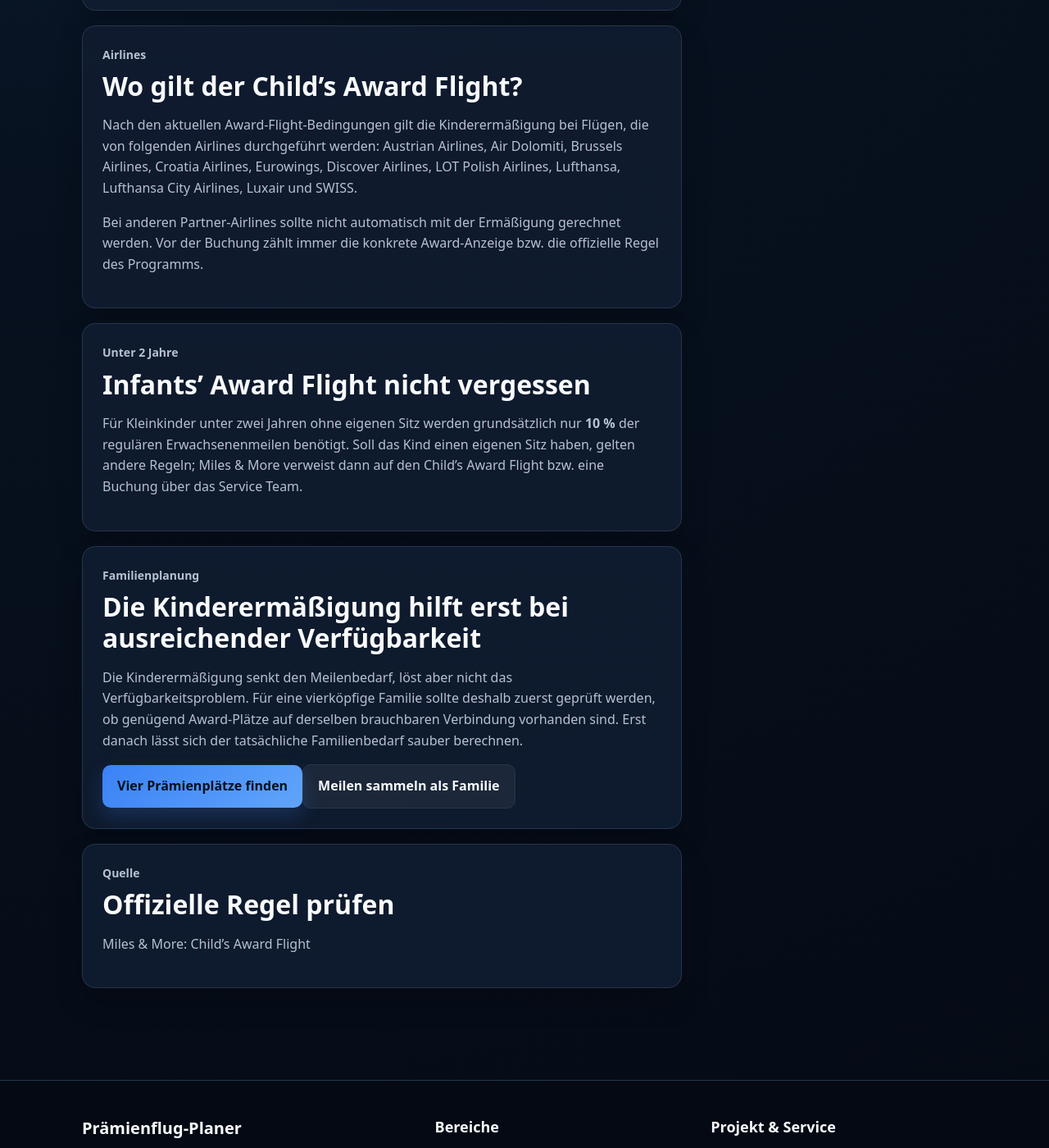
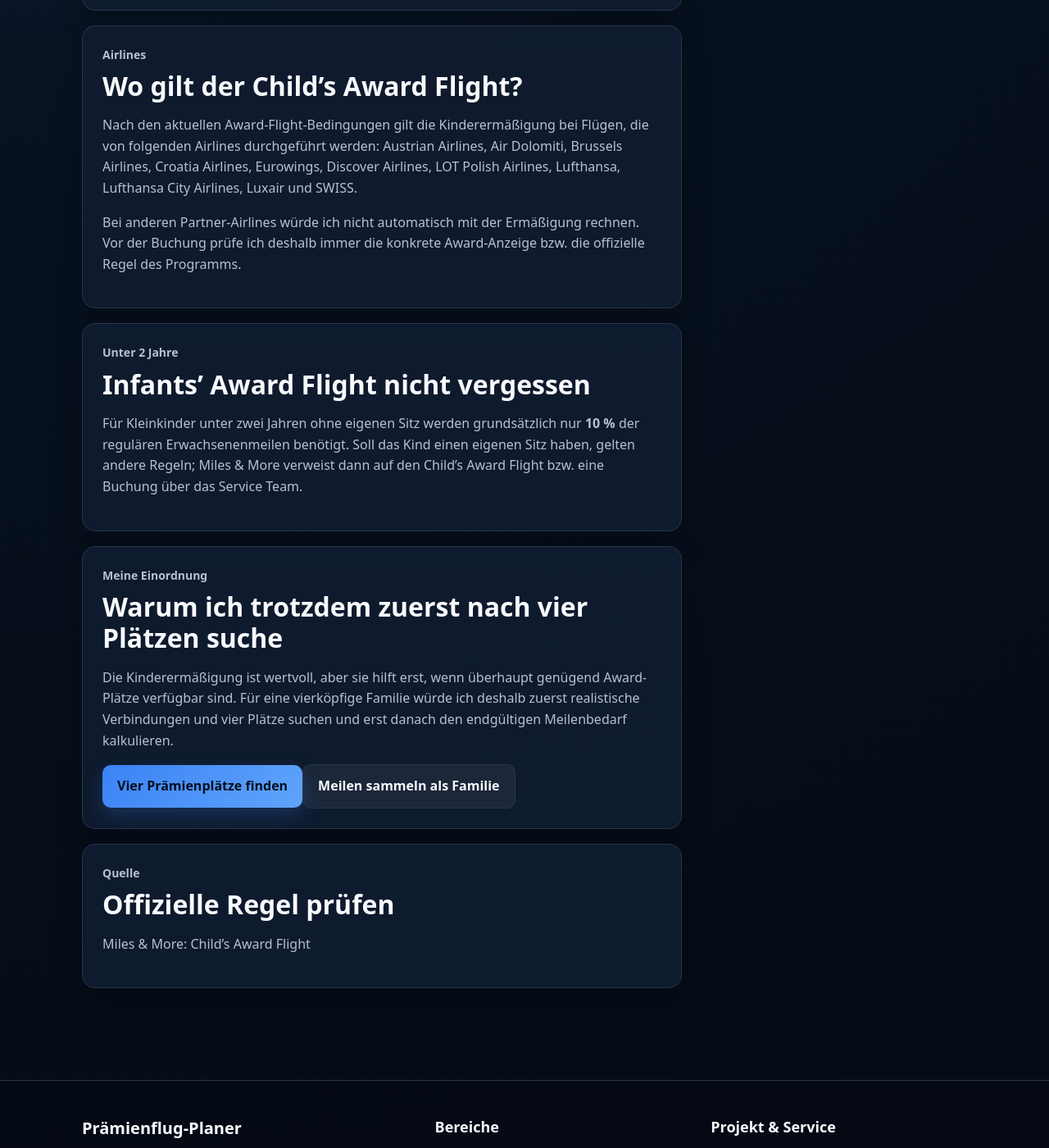
Before and after one commit to Praemienflug-Planer/miles-planer, a Jekyll site: the page built from childs-award-flight-kinder-meilen/index.html, in a window 1280 px wide and 1400 px high, scrolled down 1050 px. Shown: the whole window at 82% size. Built offline with Jekyll 4.4.1, drawn with Linux system fonts in a browser that asks for light colours.

Commit message:
Restore personal family-planning voice on Child's Award guide

```diff
--- a/childs-award-flight-kinder-meilen/index.html
+++ b/childs-award-flight-kinder-meilen/index.html
@@ -7,8 +7,8 @@ canonical: "https://praemienflug-planer.de/childs-award-flight-kinder-meilen/"
 <section class="hero hero-small"><div class="container hero-grid seo-hero-grid"><div><p class="eyebrow">Kinder & Meilen</p><h1>Child’s Award Flight: 25 % weniger Meilen für Kinder</h1><p class="hero-text">Bei berechtigten Miles-&amp;-More-Award-Flights sparen Kinder zwischen {{ site.data.family.child_award.age_min }} und {{ site.data.family.child_award.age_max }} Jahren aktuell {{ site.data.family.child_award.discount_percent }} % der regulär benötigten Meilen. Bei zwei Kindern kann das den Familienbedarf spürbar senken.</p><div class="hero-actions"><a class="btn btn-primary" href="/rechner/">Familienbedarf berechnen</a><a class="btn btn-secondary" href="/praemienfluege-familie/">Familien-Guide</a></div><div class="trust-note">Regelstand {{ site.data.family.last_checked_display }} nach Miles & More.</div></div><div class="hero-card"><h2>Kurz gesagt</h2><ul><li>{{ site.data.family.child_award.age_min }}–{{ site.data.family.child_award.age_max }} Jahre</li><li>{{ site.data.family.child_award.discount_percent }} % weniger Meilen</li><li>gemeinsam mit einer erwachsenen Person buchen</li><li>nur bei berechtigten Airlines</li></ul></div></div></section>
 <section class="section"><div class="container seo-layout"><article class="seo-content">
 <div class="article-card seo-card"><p class="eyebrow">Rechnung</p><h2>Was bedeutet 25 % weniger konkret?</h2><p>Ein Kind benötigt beim Child’s Award Flight grundsätzlich nur <strong>{{ site.data.family.child_award.adult_miles_percent }} % der regulären Erwachsenenmeilen</strong>. Kostet ein regulärer Award Flight beispielsweise 100.000 Meilen, wären es für ein berechtigtes Kind rechnerisch 75.000 Meilen.</p><div class="warning-box"><strong>Wichtig:</strong><br><br>Die Ermäßigung betrifft die Meilen. Steuern, Gebühren und Airline-Zuschläge können trotzdem anfallen.</div></div>
-<div class="article-card seo-card"><p class="eyebrow">Airlines</p><h2>Wo gilt der Child’s Award Flight?</h2><p>Nach den aktuellen Award-Flight-Bedingungen gilt die Kinderermäßigung bei Flügen, die von folgenden Airlines durchgeführt werden: {{ site.data.family.child_award.airlines_display }}.</p><p>Bei anderen Partner-Airlines sollte nicht automatisch mit der Ermäßigung gerechnet werden. Vor der Buchung zählt immer die konkrete Award-Anzeige bzw. die offizielle Regel des Programms.</p></div>
+<div class="article-card seo-card"><p class="eyebrow">Airlines</p><h2>Wo gilt der Child’s Award Flight?</h2><p>Nach den aktuellen Award-Flight-Bedingungen gilt die Kinderermäßigung bei Flügen, die von folgenden Airlines durchgeführt werden: {{ site.data.family.child_award.airlines_display }}.</p><p>Bei anderen Partner-Airlines würde ich nicht automatisch mit der Ermäßigung rechnen. Vor der Buchung prüfe ich deshalb immer die konkrete Award-Anzeige bzw. die offizielle Regel des Programms.</p></div>
 <div class="article-card seo-card"><p class="eyebrow">Unter 2 Jahre</p><h2>Infants’ Award Flight nicht vergessen</h2><p>Für Kleinkinder unter zwei Jahren ohne eigenen Sitz werden grundsätzlich nur <strong>{{ site.data.family.infant_award.adult_miles_percent_without_seat }} %</strong> der regulären Erwachsenenmeilen benötigt. Soll das Kind einen eigenen Sitz haben, gelten andere Regeln; Miles & More verweist dann auf den Child’s Award Flight bzw. eine Buchung über das Service Team.</p></div>
-<div class="article-card seo-card"><p class="eyebrow">Familienplanung</p><h2>Die Kinderermäßigung hilft erst bei ausreichender Verfügbarkeit</h2><p>Die Kinderermäßigung senkt den Meilenbedarf, löst aber nicht das Verfügbarkeitsproblem. Für eine vierköpfige Familie sollte deshalb zuerst geprüft werden, ob genügend Award-Plätze auf derselben brauchbaren Verbindung vorhanden sind. Erst danach lässt sich der tatsächliche Familienbedarf sauber berechnen.</p><div class="mini-cta"><a class="btn btn-primary" href="/vier-praemienflug-plaetze-finden/">Vier Prämienplätze finden</a><a class="btn btn-secondary" href="/meilen-sammeln-familie/">Meilen sammeln als Familie</a></div></div>
+<div class="article-card seo-card"><p class="eyebrow">Meine Einordnung</p><h2>Warum ich trotzdem zuerst nach vier Plätzen suche</h2><p>Die Kinderermäßigung ist wertvoll, aber sie hilft erst, wenn überhaupt genügend Award-Plätze verfügbar sind. Für eine vierköpfige Familie würde ich deshalb zuerst realistische Verbindungen und vier Plätze suchen und erst danach den endgültigen Meilenbedarf kalkulieren.</p><div class="mini-cta"><a class="btn btn-primary" href="/vier-praemienflug-plaetze-finden/">Vier Prämienplätze finden</a><a class="btn btn-secondary" href="/meilen-sammeln-familie/">Meilen sammeln als Familie</a></div></div>
 <div class="article-card seo-card"><p class="eyebrow">Quelle</p><h2>Offizielle Regel prüfen</h2><p><a href="{{ site.data.family.child_award.source_url }}" target="_blank" rel="nofollow noopener">Miles & More: Child’s Award Flight</a></p></div>
 </article><aside class="seo-sidebar"><div class="article-card seo-card sticky-card"><p class="eyebrow">Familien-Cluster</p><h3>Weiterlesen</h3><div class="sidebar-links"><a href="/praemienfluege-familie/">Prämienflüge für Familien</a><a href="/meilen-sammeln-familie/">Meilen sammeln als Familie</a><a href="/miles-and-more-meilenpooling-familie/">Mileage Pooling</a><a href="/meilen-fuer-familienmitglieder-einloesen/">Meilen für andere einlösen</a><a href="/vier-praemienflug-plaetze-finden/">Vier Plätze finden</a></div></div></aside></div></section>
```
